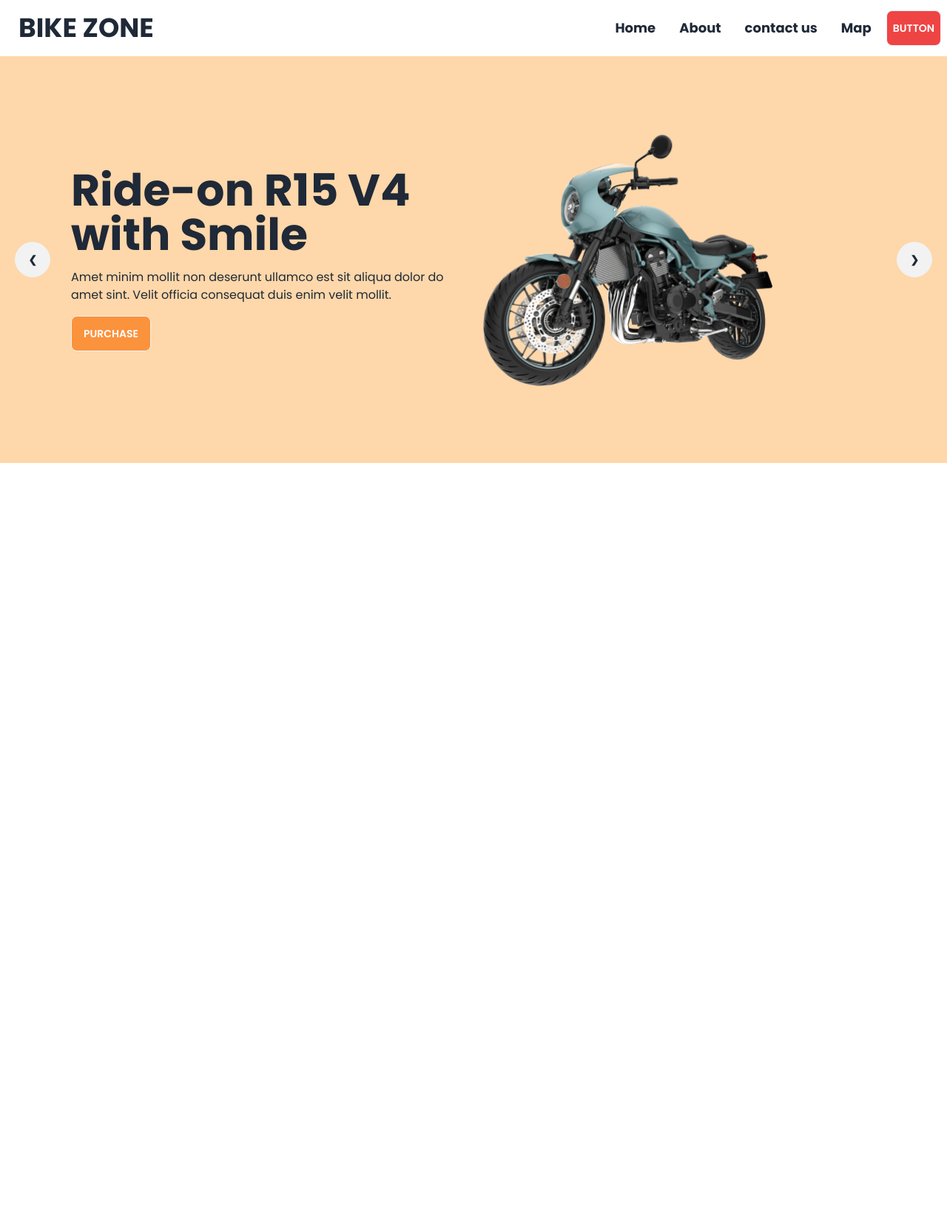
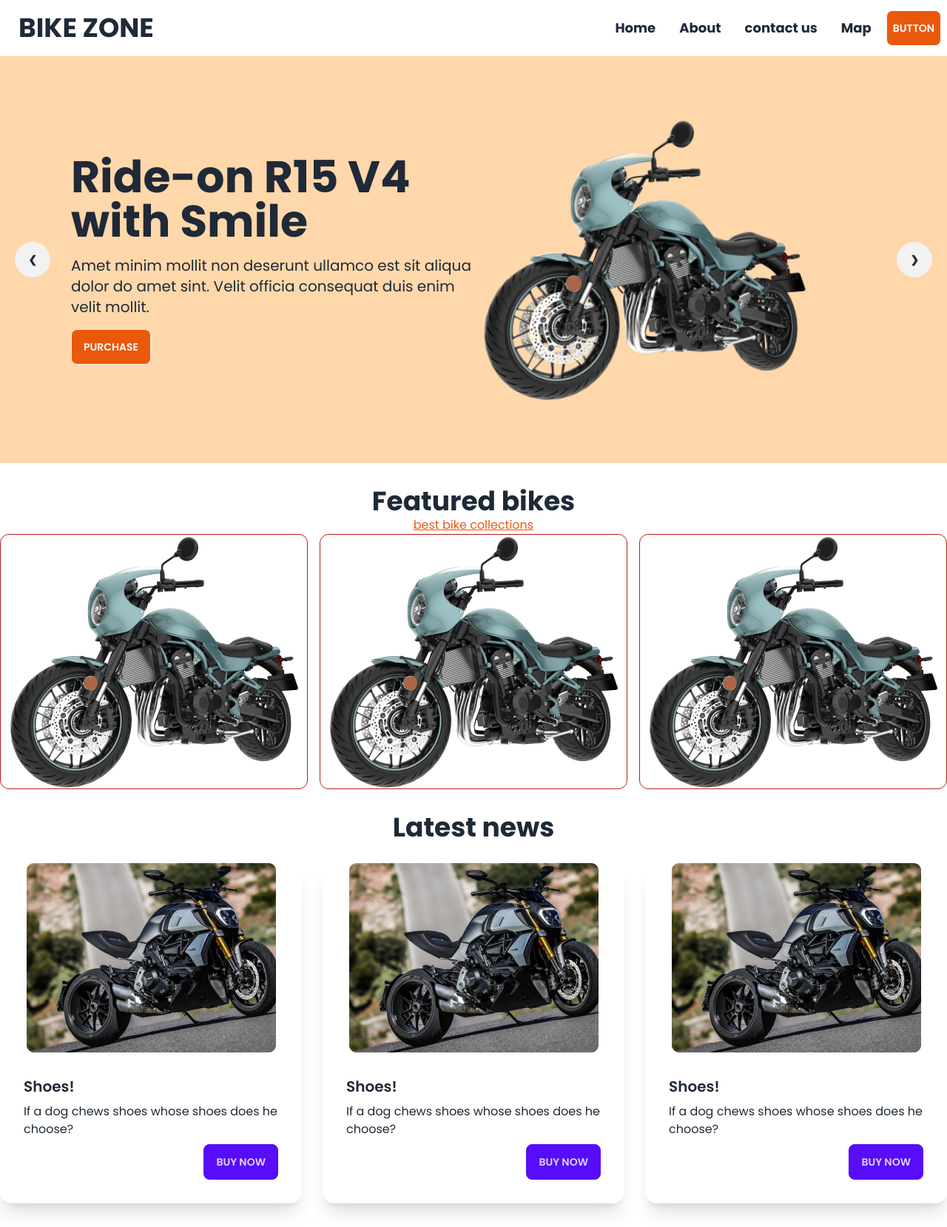
Before and after one commit to rafi00000/biker-zone, a plain HTML site: page index.html in a window 1280 px wide. Shown: the whole page at 74% size. Before the commit the page ends 800 px from the top, so only its background shows below. Drawn offline with nearby package versions, Linux system fonts and the light colour scheme.

Commit message:
added some section

```diff
--- a/index.html
+++ b/index.html
@@ -10,6 +10,7 @@
     />
     <script src="https://cdn.tailwindcss.com"></script>
     <title>Biker Dokan</title>
+
     <style>
         /* google fonts*/
         @import url('https://fonts.googleapis.com/css2?family=Poppins:wght@400;500;600;700;900&display=swap');
@@ -17,6 +18,7 @@
             font-family: 'Poppins', sans-serif;
         }
     </style>
+
   </head>
   <body>
     <header class=" md:container md:mx-auto">
@@ -64,7 +66,7 @@
             </ul>
           </div>
           <div class="">
-            <a class="btn bg-red-500 hover:bg-red-700 text-white p-2">Button</a>
+            <a class="btn bg-orange-600 hover:bg-indigo-500 text-white p-2">Button</a>
           </div>
         </div>
         <!-- nav ends here -->
@@ -78,13 +80,13 @@
           <section class="flex flex-col-reverse lg:flex-row p-4 lg:p-24 items-center">
 
             <div class=" space-y-4 flex-1">
-              <h2 class="text-6xl font-bold">Ride-on R15 V4 <br>with Smile</h2>
-              <p>Amet minim mollit non deserunt ullamco est sit aliqua dolor do amet sint. Velit officia consequat duis enim velit mollit.</p>
-              <button class="btn bg-orange-400 hover:bg-orange-500 text-white">Purchase</button>
+              <h2 class="text-2xl lg:text-6xl font-bold">Ride-on R15 V4 <br>with Smile</h2>
+              <p class="text-sm lg:text-xl">Amet minim mollit non deserunt ullamco est sit aliqua dolor do amet sint. Velit officia consequat duis enim velit mollit.</p>
+              <button class="btn bg-orange-600 hover:bg-orange-500 text-white">Purchase</button>
             </div>
 
-            <div class=" flex-1 border-red-700">
-              <img src="/images/slider/bike1.png" class="w-3/4" />
+            <div class="flex-1 border-red-700">
+              <img src="/images/slider/bike1.png" class="w-5/6" />
             </div>
 
           </section>
@@ -100,9 +102,9 @@
           <section class="flex flex-col-reverse lg:flex-row p-4 lg:p-24 items-center">
 
             <div class=" space-y-4 flex-1">
-              <h2 class="text-6xl font-bold">Ride-on R15 V4 <br>with Smile</h2>
-              <p>Amet minim mollit non deserunt ullamco est sit aliqua dolor do amet sint. Velit officia consequat duis enim velit mollit.</p>
-              <button class="btn bg-orange-400 hover:bg-orange-500 text-white">Purchase</button>
+              <h2 class="text-2xl lg:text-6xl font-bold">Ride-on R15 V4 <br>with Smile</h2>
+              <p class="text-sm lg:text-xl">Amet minim mollit non deserunt ullamco est sit aliqua dolor do amet sint. Velit officia consequat duis enim velit mollit.</p>
+              <button class="btn bg-orange-600 hover:bg-orange-500 text-white">Purchase</button>
             </div>
 
             <div class=" flex-1 border-red-700">
@@ -120,9 +122,9 @@
           <section class="flex flex-col-reverse lg:flex-row p-4 lg:p-24 items-center">
 
             <div class=" space-y-4 flex-1">
-              <h2 class="text-6xl font-bold">Ride-on R15 V4 <br>with Smile</h2>
-              <p>Amet minim mollit non deserunt ullamco est sit aliqua dolor do amet sint. Velit officia consequat duis enim velit mollit.</p>
-              <button class="btn bg-orange-400 hover:bg-orange-500 text-white">Purchase</button>
+              <h2 class="text-2xl lg:text-6xl font-bold">Ride-on R15 V4 <br>with Smile</h2>
+              <p class="text-sm lg:text-xl">Amet minim mollit non deserunt ullamco est sit aliqua dolor do amet sint. Velit officia consequat duis enim velit mollit.</p>
+              <button class="btn bg-orange-600 hover:bg-orange-500 text-white">Purchase</button>
             </div>
 
             <div class=" flex-1 border-red-700">
@@ -140,9 +142,9 @@
           <section class="flex flex-col-reverse lg:flex-row p-4 lg:p-24 items-center">
 
             <div class=" space-y-4 flex-1">
-              <h2 class="text-6xl font-bold">Ride-on R15 V4 <br>with Smile</h2>
-              <p>Amet minim mollit non deserunt ullamco est sit aliqua dolor do amet sint. Velit officia consequat duis enim velit mollit.</p>
-              <button class="btn bg-orange-400 hover:bg-orange-500 text-white">Purchase</button>
+              <h2 class="text-2xl lg:text-6xl font-bold">Ride-on R15 V4 <br>with Smile</h2>
+              <p class="text-sm lg:text-xl">Amet minim mollit non deserunt ullamco est sit aliqua dolor do amet sint. Velit officia consequat duis enim velit mollit.</p>
+              <button class="btn bg-orange-600 hover:bg-orange-500 text-white">Purchase</button>
             </div>
 
             <div class=" flex-1 border-red-700">
@@ -157,9 +159,66 @@
         </div>
       </div>
 
+      <!-- carousel ends -->
+
     </header>
 
-    <main>
+    <main class=" md:container md:mx-auto">
+
+      <section class="my-8">
+        <h1 class="text-center text-4xl font-bold">Featured bikes</h1>
+        <p class="text-center text-orange-600 underline">best bike collections</p>
+        <!-- bike collection grid -->
+        <section class="grid grid-cols-3 gap-4">
+          <div class="border border-red-700 rounded-xl"><img src="/images/others/extrabike.png" alt=""></div>
+          <div class="border border-red-700 rounded-xl"><img src="/images/others/extrabike.png" alt=""></div>
+          <div class="border border-red-700 rounded-xl"><img src="/images/others/extrabike.png" alt=""></div>
+        </section>
+      </section>
+      <!-- bike collection grid -->
+
+      <!-- latest news -->
+      <section class="my-8">
+        <h1 class="text-4xl text-center font-bold mb-7">Latest news</h1>
+        <div class="grid grid-cols-3 gap-7">
+
+          <div class="card bg-base-100 shadow-xl">
+            <figure><img src="/images/others/latest1.png" alt="Shoes" /></figure>
+            <div class="card-body">
+              <h2 class="card-title">Shoes!</h2>
+              <p>If a dog chews shoes whose shoes does he choose?</p>
+              <div class="card-actions justify-end">
+                <button class="btn btn-primary">Buy Now</button>
+              </div>
+            </div>
+          </div>
+
+          <div class="card bg-base-100 shadow-xl">
+            <figure><img src="/images/others/latest1.png" alt="Shoes" /></figure>
+            <div class="card-body">
+              <h2 class="card-title">Shoes!</h2>
+              <p>If a dog chews shoes whose shoes does he choose?</p>
+              <div class="card-actions justify-end">
+                <button class="btn btn-primary">Buy Now</button>
+              </div>
+            </div>
+          </div>
+
+          <div class="card bg-base-100 shadow-xl">
+            <figure><img src="/images/others/latest1.png" alt="Shoes" /></figure>
+            <div class="card-body">
+              <h2 class="card-title">Shoes!</h2>
+              <p>If a dog chews shoes whose shoes does he choose?</p>
+              <div class="card-actions justify-end">
+                <button class="btn btn-primary">Buy Now</button>
+              </div>
+            </div>
+          </div>
+        </div>
+
+
+
+      </section>
 
     </main>
 
```
